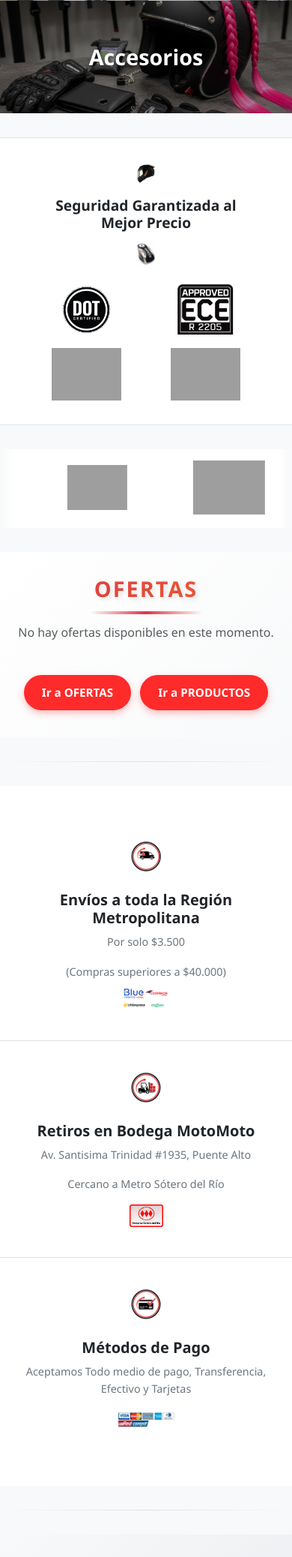
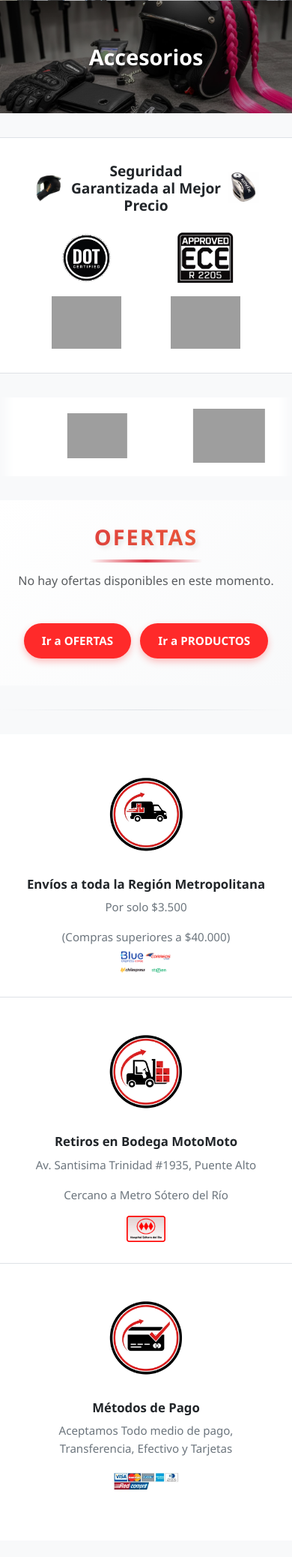
Before and after one commit to Lucvvs/balu, a Django app: page / in a window 390 px wide. Shown: the part 802-2878 px from the top of the page at 75% size. Run offline with Django 5.2, Linux system fonts and the light colour scheme; data comes from the database, SQL or seed files in the repository; data that the repository does not hold is empty; grey boxes are pictures that could not be loaded.

Commit message:
REQv2 V0.3

```diff
--- a/static/css/theme.css
+++ b/static/css/theme.css
@@ -3068,6 +3068,16 @@ input.quantity-input,
 
     .security-banner h3 {
         font-size: 1.2rem;
+        flex-wrap: nowrap !important; /* Evitar que las imágenes se envuelvan en móvil */
+        gap: 0.5rem !important; /* Reducir espacio entre elementos */
+    }
+
+    .security-title-image-left,
+    .security-title-image-right {
+        max-height: 42px !important; /* Aumentado 20% (de 35px a 42px) */
+        width: auto;
+        flex-shrink: 0; /* Evitar que las imágenes se reduzcan */
+        display: inline-block !important;
     }
 
     .security-images-container {
@@ -3081,13 +3091,38 @@ input.quantity-input,
     }
 
     .service-main-image {
-        max-width: 80px;
-        max-height: 60px;
+        max-width: 200px; /* Aumentado 150% (de 80px a 200px = 80px * 2.5) */
+        max-height: 150px; /* Aumentado 150% (de 60px a 150px = 60px * 2.5) */
+        margin-bottom: 0.5rem !important; /* Reducir espacio debajo de la imagen */
+        margin-top: 0 !important; /* Eliminar espacio arriba */
+    }
+
+    /* Reducir margen superior de la primera imagen (Envíos) a la mitad */
+    .service-item:first-child .service-main-image {
+        margin-top: -0.75rem !important; /* Reducir margen superior a la mitad */
     }
 
     .service-small-image {
-        max-width: 100px;
-        max-height: 30px;
+        max-width: 115px; /* Aumentado 15% (de 100px a 115px) */
+        max-height: 34.5px; /* Aumentado 15% (de 30px a 34.5px) */
+        margin: 0.25rem auto !important; /* Reducir espacio arriba y abajo */
+    }
+
+    .service-title {
+        font-size: 1.05em !important; /* Aumentado 5% */
+    }
+
+    .service-text {
+        font-size: 0.945rem !important; /* Aumentado 5% (de 0.9rem a 0.945rem) */
+    }
+
+    .service-item {
+        padding: 1.5rem 2rem !important; /* Reducir padding vertical para menos espacio en blanco */
+    }
+
+    /* Reducir padding superior del primer contenedor (Envíos) a la mitad */
+    .service-item:first-child {
+        padding-top: 0.75rem !important; /* Reducir padding superior a la mitad (de 1.5rem a 0.75rem) */
     }
 
     .btn-offers-action {
```
